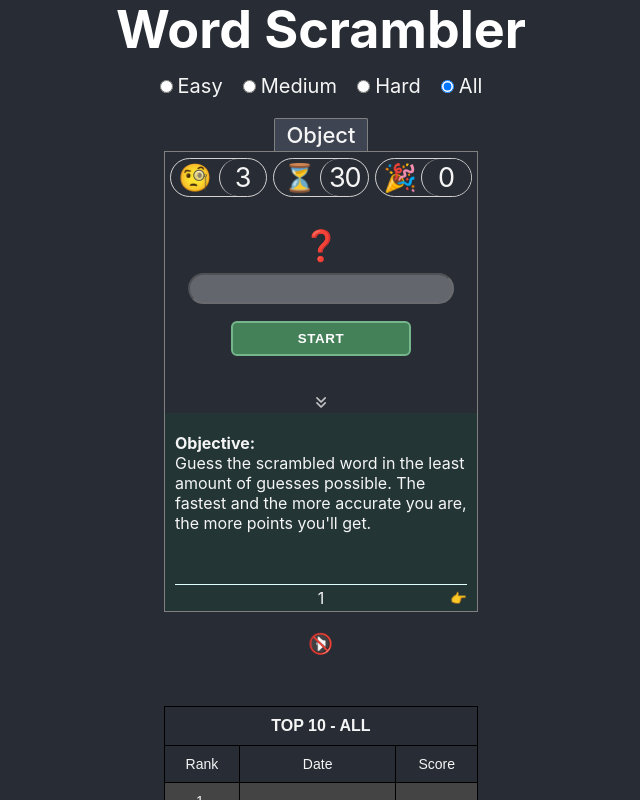
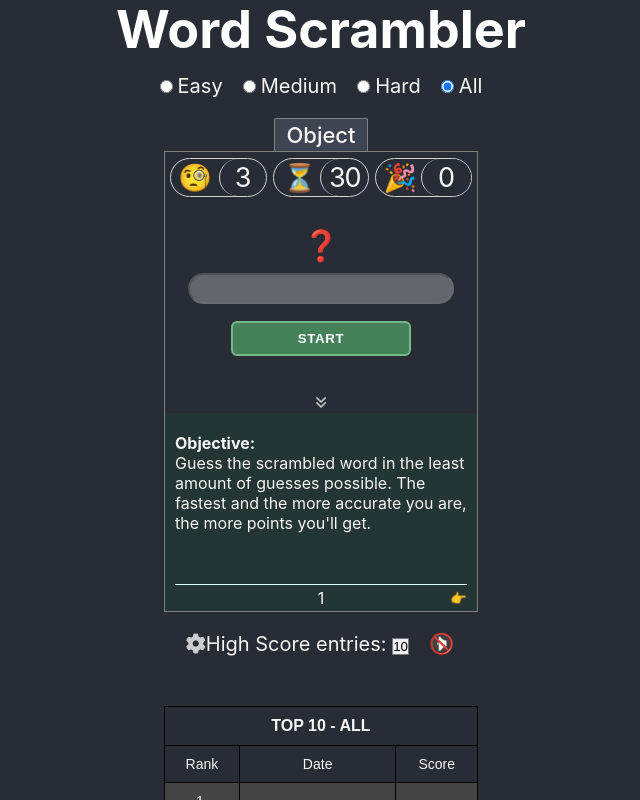
Before and after one commit to hugCarvalho/wordScrambler, a React (Create React App) app: page / in a window 1280 px wide. Shown: the top 800 px of the page, without its empty margins (319-959 px from the left). Built offline with nearby package versions, Linux system fonts and the light colour scheme.

Commit message:
CustomOptions: Implemented SelectHighScoreEntriesToDisplay

```diff
--- a/src/App.js
+++ b/src/App.js
@@ -1,4 +1,4 @@
-import { useEffect, useState } from "react";
+import { createContext, useContext, useEffect, useState } from "react";
 import "./App.scss";
 import Countdown from "./components/Indicators/Countdown/Countdown";
 import GuessesLeft from "./components/Indicators/GuessesLeft/GuessesLeft";
@@ -17,10 +17,7 @@ import HighScores from "./components/HighScores/HighScores";
 // import BackdropSlidingMenu from "./components/MobileMenu/BackdropSlidingMenu/BackdropSlidingMenu";
 //import OptionsHighScores from "./components/MobileMenu/OptionsHighScores/OptionHighScores";
 import gameOptions from "./data/gameOptions";
-// import Scoreboard, { Top10 } from "./components/Scoreboard/Scoreboard";
-// import Backdrop from "./components/Backdrop/Backdrop";
-// import AnimationsDisplay from "./components/AnimationsDisplay/AnimationsDisplay";
-// import WarningHandling from "./components/WarningHandling/WarningHandling";
+import { optionsCustom } from "./data/gameOptions";
 
 //TODO: Options
 //TODO: accessibility checklist
@@ -28,6 +25,8 @@ import gameOptions from "./data/gameOptions";
 //TODO: change handling of options obj to reducer
 //TODO: optimize performance
 //TODO: refactor
+
+export const CustomOptionsContext = createContext();
 
 function App() {
   //DATA + OPTIONS
@@ -48,6 +47,12 @@ function App() {
   const [gameWon, setGameWon] = useState(null); //null, "yes", "no" -> don't change to true/false, falsy value is being used
   const [score, setScore] = useState(gameOptions.score);
   const [allowHighScoreEntry, setAllowHighScoreEntry] = useState(false); //prevents automatic highscore entry when changing level
+  //USE CONTEXT
+  const [customOptions, setCustomOptions] = useState(optionsCustom);
+
+  useEffect(() => {
+    console.log("CUSTOM OPTIONS", customOptions);
+  }, [customOptions]);
 
   const onSubmitHandler = (e, userText) => {
     e.preventDefault();
@@ -190,6 +195,10 @@ function App() {
     window.localStorage.setItem("highScoreTables", JSON.stringify(updatedAllScores));
   }, [updatedAllScores]);
 
+  useEffect(() => {
+    console.log("VALUE", customOptions);
+  }, [customOptions]);
+
   return (
     <div className="App">
       <Header />
@@ -224,14 +233,14 @@ function App() {
         </div>
       </main>
       <section className="game-options">
-        {/* <GameOptionsMenu
-          options={options}
-          onChange={() =>
-            setOptions(state => {
-              return { ...state, numEntries: 20 };
-            })
-          }
-        /> */}
+        <CustomOptionsContext.Provider
+          value={{
+            customOptions,
+            setCustomOptions,
+          }}
+        >
+          <GameOptionsMenu options={customOptions} />
+        </CustomOptionsContext.Provider>
 
         <Audio
           gameWon={gameWon}
@@ -248,7 +257,7 @@ function App() {
       <HighScores
         updatedAllScores={updatedAllScores}
         difficulty={difficulty}
-        numEntries={options.displayHighScores.numEntries}
+        numEntries={customOptions.defaultHighScoreEntries}
       />
     </div>
   );
--- a/src/components/Audio/Audio.scss
+++ b/src/components/Audio/Audio.scss
@@ -1,6 +1,6 @@
 .Audio {
   //background-color: green;
-  //padding-left: 20px;
+  padding-left: 20px;
 
   // label {
   //   margin-left: 5px;
--- a/src/components/MobileMenu/GameOptionsMenu.js
+++ b/src/components/MobileMenu/GameOptionsMenu.js
@@ -2,14 +2,16 @@ import React from "react";
 import "./GameOptionsMenu.scss";
 import BackdropSlidingMenu from "./BackdropSlidingMenu/BackdropSlidingMenu";
 import OptionsHighScores from "./OptionsHighScores/OptionHighScores";
-
 //TODO: change to useContext to avoid prop-drilling
 
-function GameOptionsMenu({ options, onChange }) {
+function GameOptionsMenu({ options }) {
   const [isMenuOpen, setIsMenuOpen] = React.useState(false);
-  const { numEntries } = options.displayHighScores; //change key name in original obj
-  console.log(numEntries);
-  console.log(onChange);
+
+  //const { numEntries } = React.useState(options.displayHighScores); //change key name in original obj
+
+  React.useEffect(() => {
+    console.log("options", options);
+  }, [options]);
 
   return (
     <>
@@ -26,8 +28,8 @@ function GameOptionsMenu({ options, onChange }) {
         closeMenu={() => setIsMenuOpen(state => !state)}
       >
         <h2>Options</h2>
-        <OptionsHighScores numEntries={numEntries} onChange={onChange} />
       </BackdropSlidingMenu>
+      <OptionsHighScores />
     </>
   );
 }
--- a/src/components/MobileMenu/OptionsHighScores/OptionHighScores.js
+++ b/src/components/MobileMenu/OptionsHighScores/OptionHighScores.js
@@ -1,28 +1,49 @@
 import React from "react";
+import { CustomOptionsContext } from "../../../App";
 
-function OptionsHighScores(numEntries, onChange) {
+function OptionsHighScores() {
   //const [num, setNumEntries] = React.useState(numEntries);
-  console.log(onChange);
 
+  // console.log(customizableOptions);
+  //🥇
   return (
     <form>
       <div>
-        <label htmlFor="high-scores">🥇 - high score entries (5-50):</label>
-        <input
-          id="high-scores"
-          type="number"
-          name="highScores"
-          step="5"
-          min="5"
-          max="50"
-          value={numEntries.numEntries}
-          onChange={onChange}
-          required
-        />
-        <span className="validity"></span>
+        <SelectHighScoreEntriesToDisplay />
+        {/* <span className="validity"></span> */}
       </div>
     </form>
   );
 }
 
+export function SelectHighScoreEntriesToDisplay() {
+  const { customOptions, setCustomOptions } = React.useContext(CustomOptionsContext);
+
+  const chooseNumberOfHighScoreEntriesToDisplay = (e, obj) => {
+    let copyObj = { ...obj };
+    copyObj.defaultHighScoreEntries = +e.target.value;
+    setCustomOptions(copyObj);
+  };
+
+  return (
+    <div className="Select">
+      <label htmlFor="high-scores">High Score entries: </label>
+      <select
+        name="highScores"
+        id="high-scores"
+        onChange={e => chooseNumberOfHighScoreEntriesToDisplay(e, customOptions)}
+        defaultValue={customOptions.defaultHighScoreEntries}
+      >
+        {customOptions.highScoreEntries.map((item, i) => {
+          return (
+            <option key={i} value={item}>
+              {item}
+            </option>
+          );
+        })}
+      </select>
+    </div>
+  );
+}
+
 export default OptionsHighScores;
--- a/src/data/gameOptions.js
+++ b/src/data/gameOptions.js
@@ -8,4 +8,14 @@ const gameOptions = {
   soundOn: false,
   displayHighScores: { yes: true, numEntries: 10 }, //10 -20 -30
 };
+
+export const optionsCustom = {
+  soundOn: true,
+  //highScores: { show: true, numEntries: [10, 20, 30, 40, 50] },
+  //highScore: { show: true, numEntries: { 10: true, 20: false, 30: false } },
+  showHighScore: true,
+  highScoreEntries: [10, 20, 30, 40, 50],
+  defaultHighScoreEntries: 10,
+};
+
 export default gameOptions;
```
Also changed, not shown: 2 other files (tests, documents, lock files or other folders).
